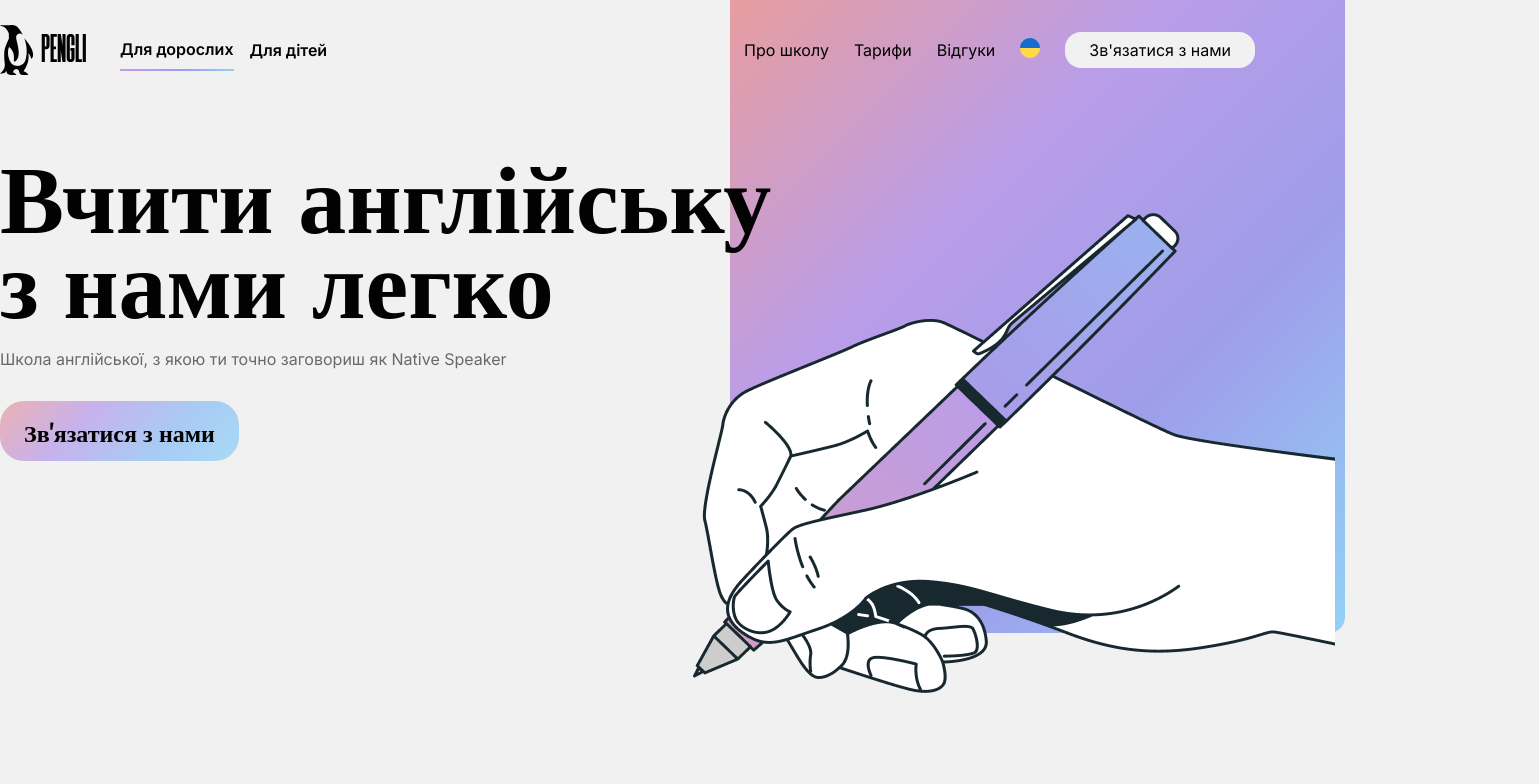
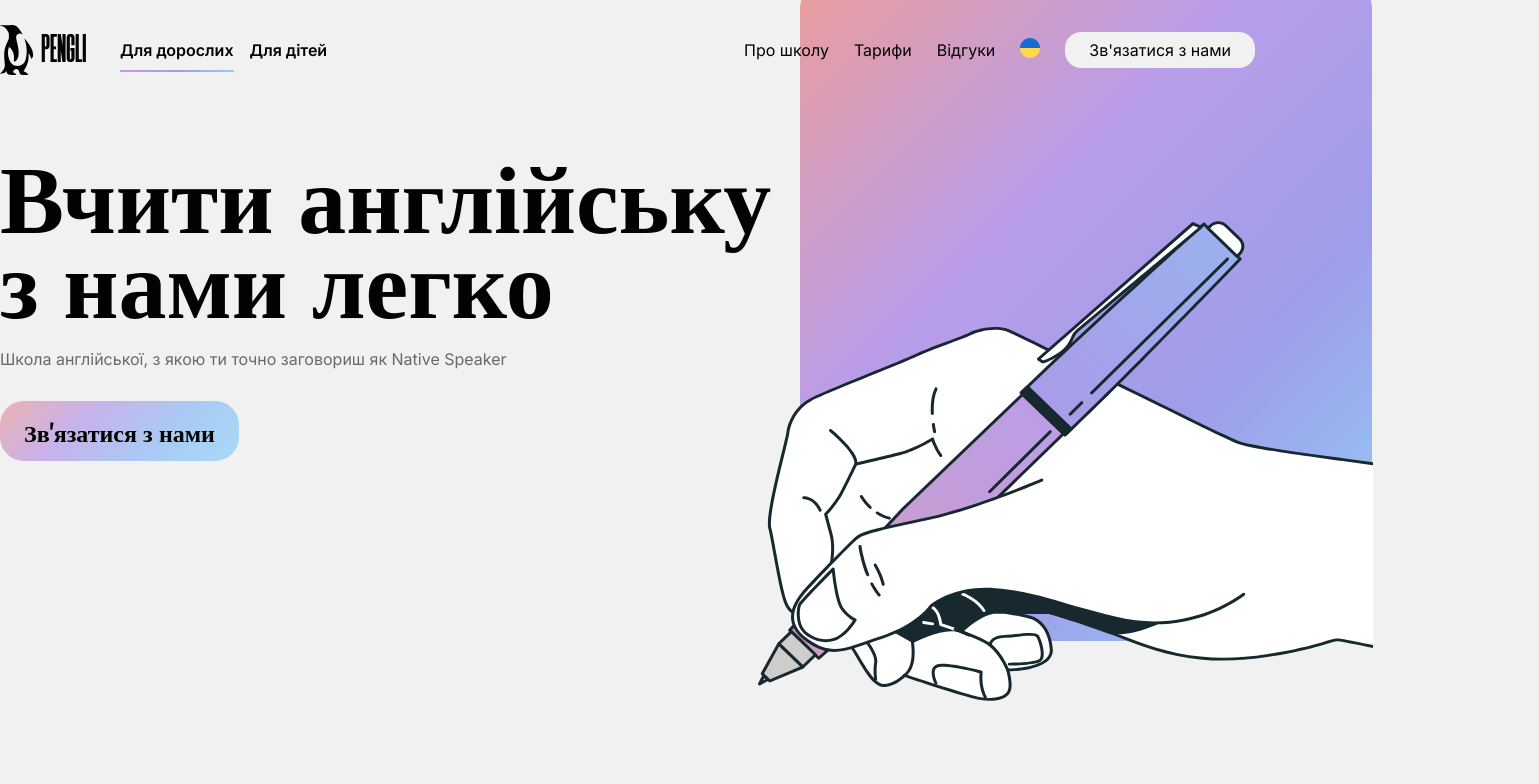
Before and after one commit to mirajane2207/english-school, a React (Create React App) app: page / in a window 1280 px wide. Shown: the top 784 px of the page, 1539 px wide, since content can reach past the window. Built offline with nearby package versions, Linux system fonts and the light colour scheme.

Commit message:
Fixed header UI

```diff
--- a/src/components/Header/Header.jsx
+++ b/src/components/Header/Header.jsx
@@ -1,20 +1,21 @@
 import React from 'react'
 import hand from './g8.png';
 import Navbar from '../Navbar/Navbar';
-import "./Header.css"
+import classes from "./Header.module.css"
 import CustomButton from '../CustomButton/CustomButton';
+
 
 const Header = () => {
     return (
-        <div className='header__container'>
+        <div className={classes.header__container}>
             <Navbar />
             <div>
-            <h1 className='header__title'>Вчити англійську з нами легко</h1>
-            <p className='header__text'>Школа англійської, з якою ти точно заговориш як Native Speaker</p>
-            <CustomButton>Зв'язатися з нами</CustomButton>
+            <h1 className={classes.header__title}>Вчити англійську з нами легко</h1>
+            <p className={classes.header__text}>Школа англійської, з якою ти точно заговориш як Native Speaker</p>
+            <button>Зв'язатися з нами</button>
             </div>
-            <div className='header_img'>
-                <img src={hand} alt="" className='hand_img' />
+            <div className={classes.header_img}>
+                {/* <img src={hand} alt="" className={classes.hand_img} /> */}
             </div>
 
         </div>
--- a/src/components/Header/Header.css
+++ b/src/components/Header/Header.module.css
@@ -1,16 +1,28 @@
 .header__container {
-    height: 100vh;
+    height: 720px;
+    margin-bottom: 110px;
 }
 
 .header_img {
     background: var(--strong-gradient);
-    width: 615px;
+    width: 572px;
     height: 650px;
-    position: absolute;
-    right: -65px;
-    top: -17px;
+    position: relative;
+    right: -800px;
+    top: -470px;
     border-radius: 16px;
     z-index: -1;
+}
+
+.header_img::after {
+    content: "";
+    position: absolute;
+    top: 230px;
+    left: -42px;
+    width: 615px;
+    height: 600px;
+    background-image: url('./header-img.svg');
+    background-repeat: no-repeat;
 }
 
 .hand_img {
--- a/src/components/Navbar/Navbar.css
+++ b/src/components/Navbar/Navbar.css
@@ -4,13 +4,13 @@ nav {
     justify-content: space-between;
 }
 
-ul {
+.navbar ul {
     list-style: none;
     display: flex;
     align-items: center;
 }
 
-ul>li {
+.navbar ul>li {
     display: inline-block;
     margin-right: 25px;
 }
@@ -51,7 +51,7 @@ select {
 
 .header__mode_active {
     margin-right: 16px;
-    padding-top: 10px;
+    padding-top: 12px;
     padding-bottom: 10px;
     text-decoration: none;
     color: #020202;
@@ -64,10 +64,6 @@ select {
 
 .contact-us-btn {
     border-radius: 16px;
-    background: #F1F1F1;
-}
-
-button {
     border: 0;
     background: #F1F1F1;
     color: #020202;
@@ -76,3 +72,7 @@ button {
     font-weight: 400;
     padding: 8px 24px;
 }
+
+.contact-us-btn:hover {
+    box-shadow: 0px 0px 8px 0px rgba(0, 0, 0, 0.25);
+}
--- a/src/components/Navbar/Navbar.jsx
+++ b/src/components/Navbar/Navbar.jsx
@@ -11,7 +11,7 @@ const Navbar = () => {
                 <a href="#" className='header__mode_active'>Для дорослих</a>
                 <a href="#" className='header__mode'>Для дітей</a>
             </div>
-            <div>
+            <div className='navbar'>
                 <ul>
                     <li><a href="">Про школу</a></li>
                     <li><a href="">Тарифи</a></li>
--- a/src/index.css
+++ b/src/index.css
@@ -66,3 +66,29 @@ h6 {
   font-size: 16px;
   font-weight: 700;
 }
+
+button {
+  border: 0;
+  display: flex;
+  padding: 12px 24px;
+  justify-content: center;
+  align-items: center;
+  gap: 10px;
+
+  color: #020202;
+  font-family: Oswald;
+  font-size: 24px;
+  font-style: normal;
+  font-weight: 700;
+  line-height: normal;
+
+  grid-column-start: 2;
+  grid-column-end: 3;
+
+  border-radius: 24px;
+  background: linear-gradient(135deg, rgba(222, 31, 31, 0.30) 0%, rgba(103, 31, 222, 0.30) 33.16%, rgba(0, 114, 253, 0.30) 68.28%, rgba(0, 163, 255, 0.30) 100%);
+}
+
+button:hover {
+  box-shadow: 0px 0px 8px 0px rgba(0, 0, 0, 0.25);
+}
```
Also changed, not shown: src/components/Header/header-img.svg (added).
